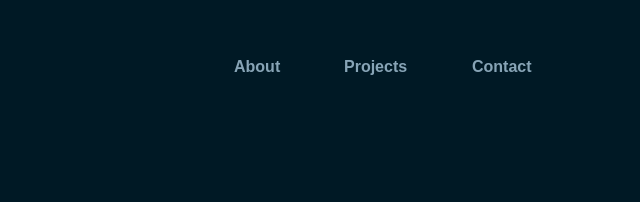
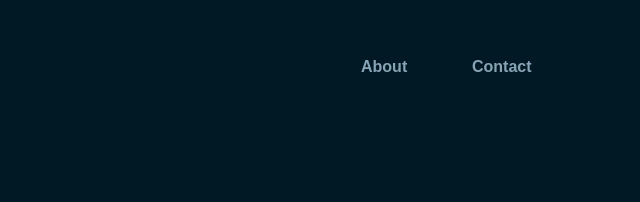
Before and after one commit to vanthomiy/me, a plain HTML site: page index.html in a window 1280 px wide. Shown: the top 202 px of the page, 432-1072 px from the left. Drawn offline with nearby package versions, Linux system fonts and the light colour scheme.

Commit message:
removed projects page (temporary)

```diff
--- a/index.html
+++ b/index.html
@@ -22,7 +22,7 @@
                     <div class="logo montserrat"> <span class="primary montserrat">Thomas</span> Kreidl</div>
                     <div class="links-container">
                         <a href="#about-me">About</a>
-                        <a href="projects">Projects</a>
+                        <!--a href="projects">Projects</a-->
                         <a href="contact_me">Contact</a>
                     </div>
                 </div>
@@ -231,7 +231,7 @@
                 </div>
                 <div class="footer-nav-links">
                     <a href="#about-me">About</a>
-                    <a href="projects">Projects</a>
+                    <!--a href="projects">Projects</a-->
                     <a href="contact_me">Contact</a>
                 </div>
             </div>
```
Also changed, not shown: projects.html (+1 -1 lines).
